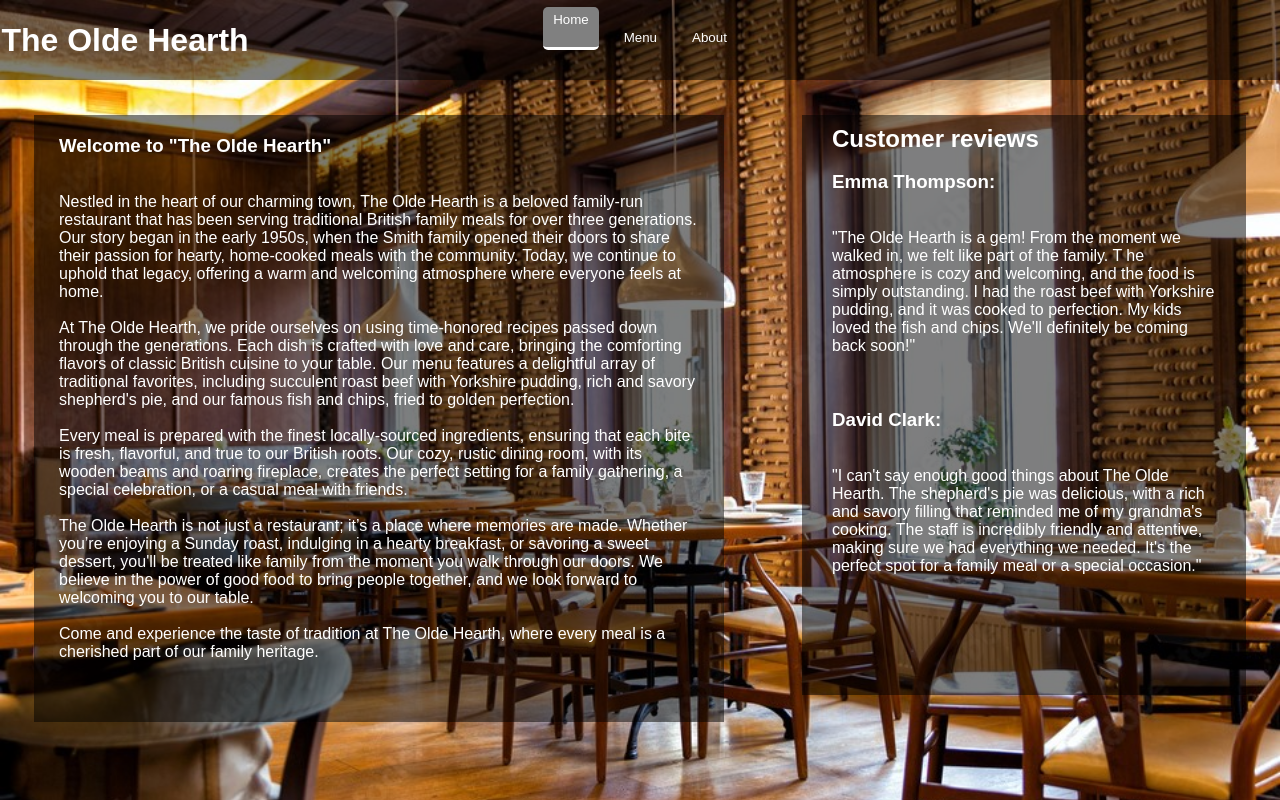
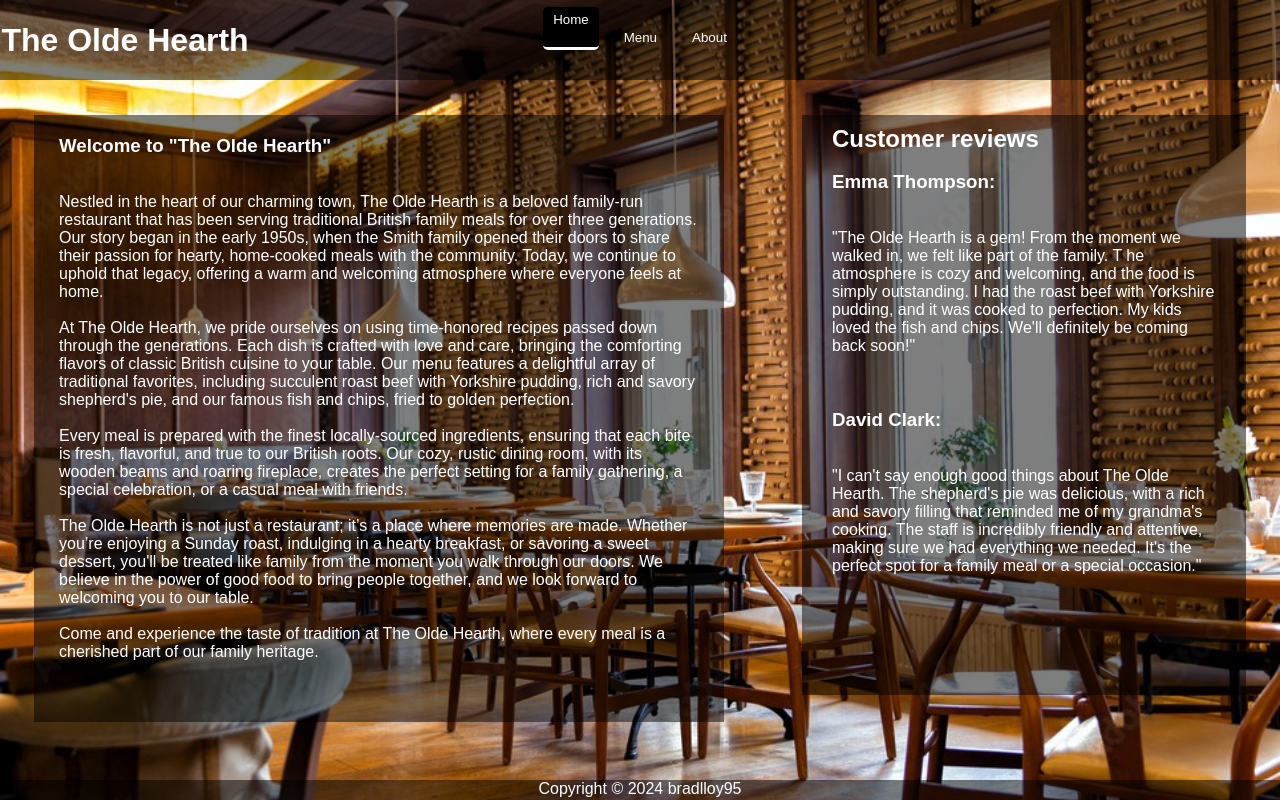
Before and after one commit to bradlloy95/odin_restaurant, a website built with webpack: page src/index.html in a window 1280 px wide. In both pictures the pointer is over the button "Home". Built offline with nearby package versions, Linux system fonts and the light colour scheme.

Commit message:
fixed a bug to the createFooter function in index.js

```diff
--- a/src/index.js
+++ b/src/index.js
@@ -63,7 +63,7 @@ document.addEventListener('DOMContentLoaded', () => {
 function createFooter() {
     const footer = document.createElement('footer');
     footer.textContent = 'Copyright © 2024 bradlloy95';
-    body.appendChild(footer);
+    document.body.appendChild(footer);
 }
 
 function removeFooter() {
--- a/src/styles/main.css
+++ b/src/styles/main.css
@@ -78,7 +78,7 @@ header button:hover, .clickedBTN {
 }
 
 header button:hover {
-    background-color: gray;
+    background-color: rgb(0, 0, 0);
 }
 
 .homeDiv {
```
Also changed, not shown: dist/bundle.js.
